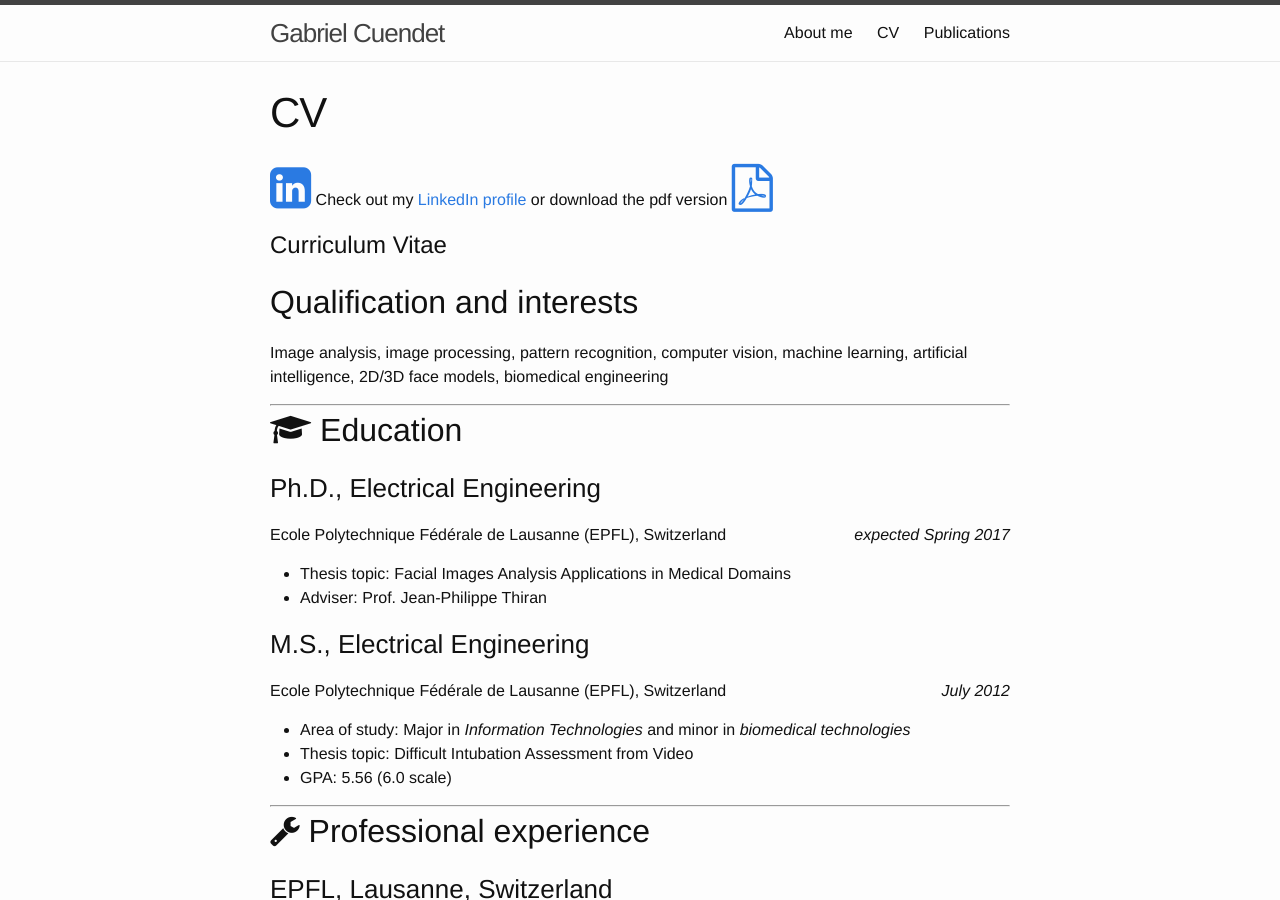
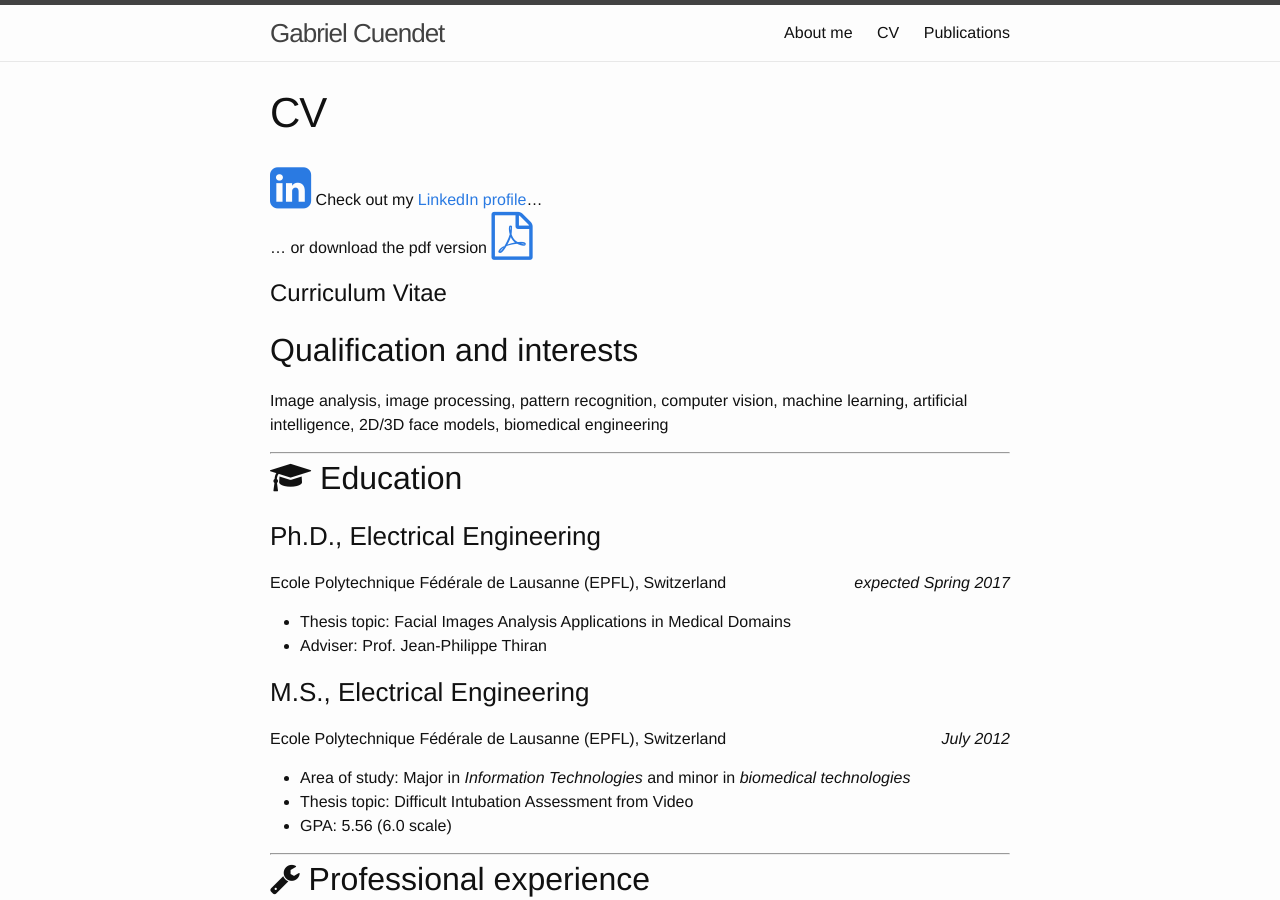
Before and after one commit to gcuendet/gcuendet.github.io, a Jekyll site: the page built from cv.md, in a window 1280 px wide and 900 px high. Built offline with Jekyll 4.4.1, drawn with Linux system fonts in a browser that asks for light colours.

Commit message:
Change cv

```diff
--- a/cv.md
+++ b/cv.md
@@ -6,8 +6,8 @@ permalink: /cv/
 
 {::comment}![LinkedIn]({{site.url}}/resources/images/Logo-2C-21px-R.png){:/comment}
 <a href="https://www.linkedin.com/in/gcuendet"><i class="fa fa-linkedin-square fa-3x"></i></a>
-Check out my [LinkedIn profile](https://ch.linkedin.com/in/gcuendet)
-or download the pdf version
+Check out my [LinkedIn profile](https://ch.linkedin.com/in/gcuendet)...\\
+... or download the pdf version
 <a href="{{site.url}}/resources/docs/gcuendet_cv.pdf"><i class="fa fa-file-pdf-o fa-3x"></i></a>
 
 
```
